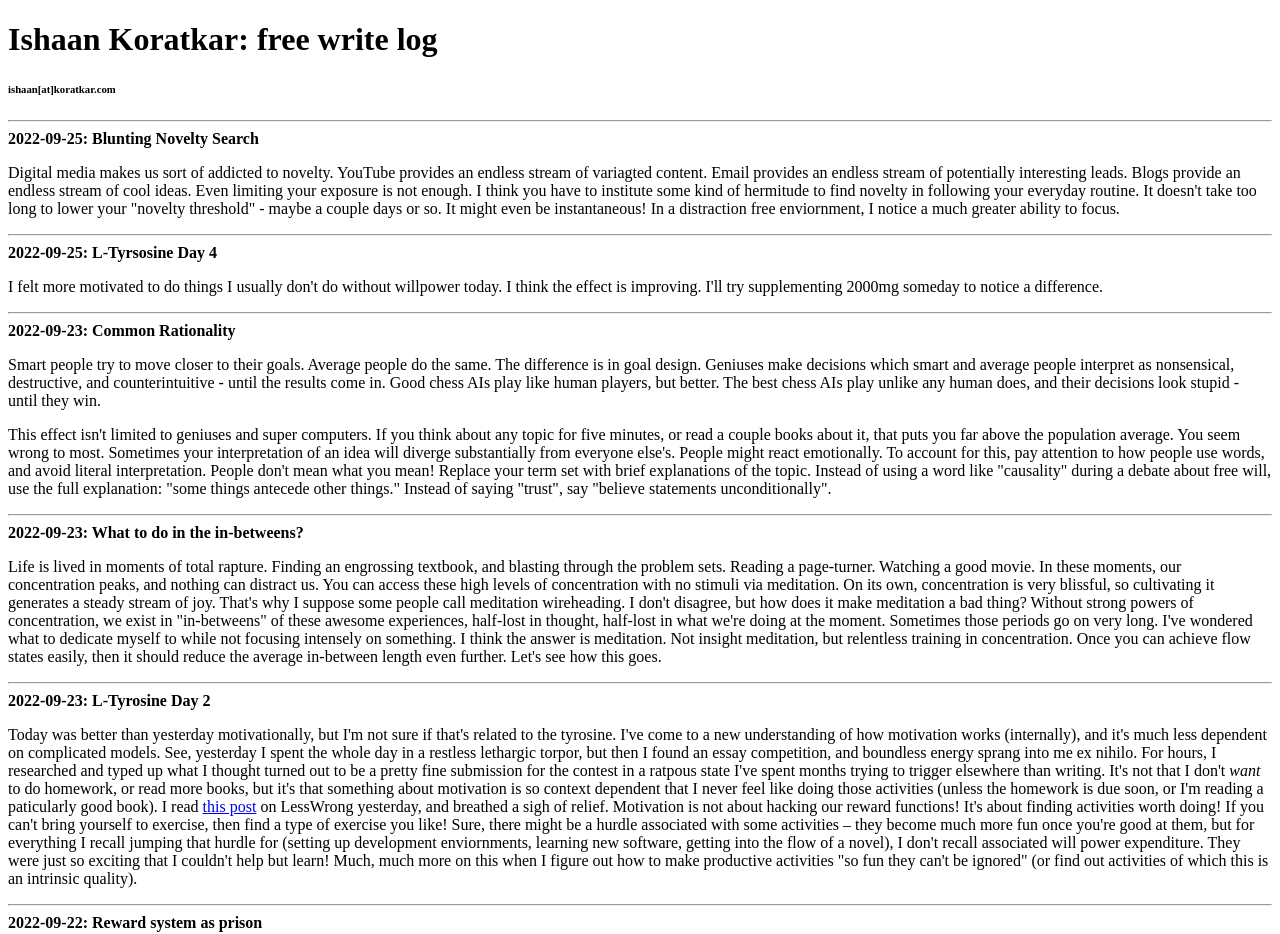
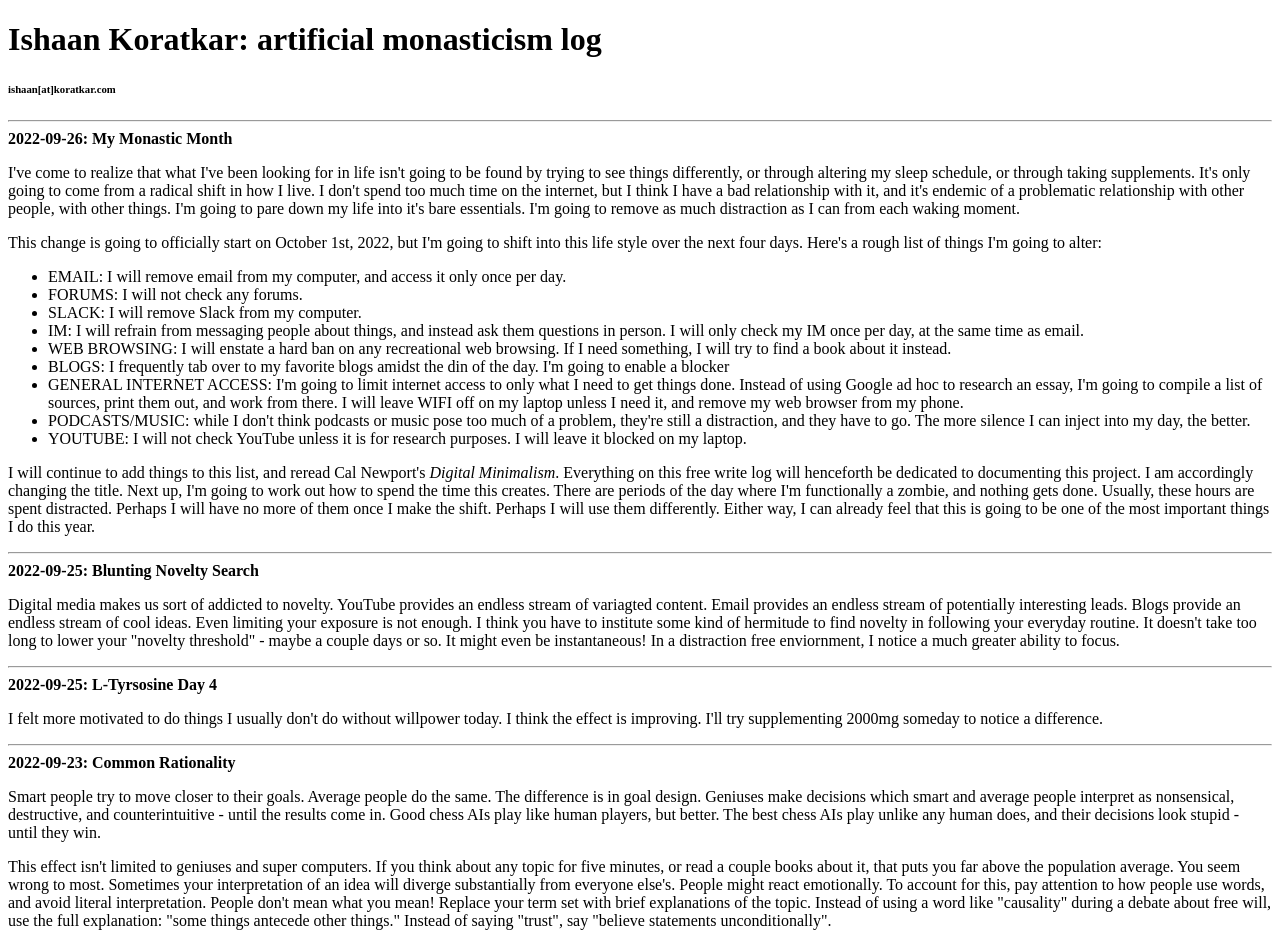
Before and after one commit to koratkar/freewrite, a plain HTML site: page index.html in a window 1280 px wide. Shown: the top 934 px of the page. Drawn offline with Linux system fonts and the light colour scheme.

Commit message:
Update index.html

```diff
--- a/index.html
+++ b/index.html
@@ -4,11 +4,27 @@
     <meta charset="UTF-8">
     <meta name="viewport" content="width=device-width, initial-scale=1.0">
     <meta http-equiv="X-UA-Compatible" content="ie=edge">
-    <title>Ishaan Koratkar: free write log</title>
+    <title>Ishaan Koratkar: artificial monasticism log</title>
   </head>
   <body>
-	<h1>Ishaan Koratkar: free write log</h1>
+	<h1>Ishaan Koratkar: artificial monasticism log</h1>
 	  <h6>ishaan[at]koratkar.com</h6>
+	<hr>
+<b>2022-09-26: My Monastic Month</b>
+  <p>I've come to realize that what I've been looking for in life isn't going to be found by trying to see things differently, or through altering my sleep schedule, or through taking supplements. It's only going to come from a radical shift in how I live. I don't spend too much time on the internet, but I think I have a bad relationship with it, and it's endemic of a problematic relationship with other people, with other things. I'm going to pare down my life into it's bare essentials. I'm going to remove as much distraction as I can from each waking moment.</p>
+  <p>This change is going to officially start on October 1st, 2022, but I'm going to shift into this life style over the next four days. Here's a rough list of things I'm going to alter:</p>
+  <ul>
+	  <li>EMAIL: I will remove email from my computer, and access it only once per day.</li>
+	  <li>FORUMS: I will not check any forums.</li>
+	  <li>SLACK: I will remove Slack from my computer.</li>
+	  <li>IM: I will refrain from messaging people about things, and instead ask them questions in person. I will only check my IM once per day, at the same time as email.</li>
+	  <li>WEB BROWSING: I will enstate a hard ban on any recreational web browsing. If I need something, I will try to find a book about it instead.</li>
+	  <li>BLOGS: I frequently tab over to my favorite blogs amidst the din of the day. I'm going to enable a blocker</li>
+	  <li>GENERAL INTERNET ACCESS: I'm going to limit internet access to only what I need to get things done. Instead of using Google ad hoc to research an essay, I'm going to compile a list of sources, print them out, and work from there. I will leave WIFI off on my laptop unless I need it, and remove my web browser from my phone.</li>
+	  <li>PODCASTS/MUSIC: while I don't think podcasts or music pose too much of a problem, they're still a distraction, and they have to go. The more silence I can inject into my day, the better.</li>
+	  <li>YOUTUBE: I will not check YouTube unless it is for research purposes. I will leave it blocked on my laptop.</li>
+  </ul>
+  <p>I will continue to add things to this list, and reread Cal Newport's <i>Digital Minimalism</i>. Everything on this free write log will henceforth be dedicated to documenting this project. I am accordingly changing the title. Next up, I'm going to work out how to spend the time this creates. There are periods of the day where I'm functionally a zombie, and nothing gets done. Usually, these hours are spent distracted. Perhaps I will have no more of them once I make the shift. Perhaps I will use them differently. Either way, I can already feel that this is going to be one of the most important things I do this year.</p>
 	<hr>
 <b>2022-09-25: Blunting Novelty Search</b>
   <p>Digital media makes us sort of addicted to novelty. YouTube provides an endless stream of variagted content. Email provides an endless stream of potentially interesting leads. Blogs provide an endless stream of cool ideas. Even limiting your exposure is not enough. I think you have to institute some kind of hermitude to find novelty in following your everyday routine. It doesn't take too long to lower your "novelty threshold" - maybe a couple days or so. It might even be instantaneous! In a distraction free enviornment, I notice a much greater ability to focus.</p>
```
